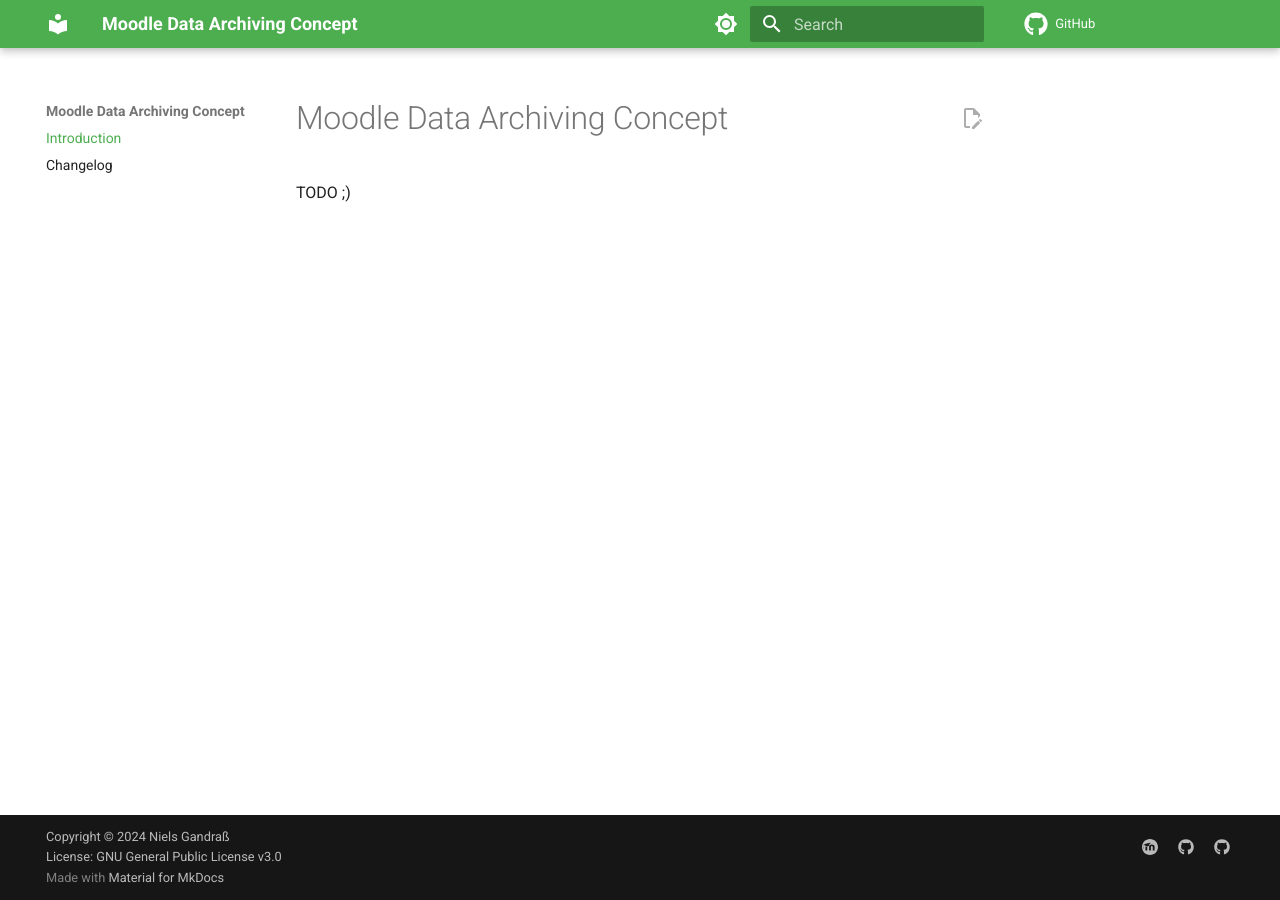
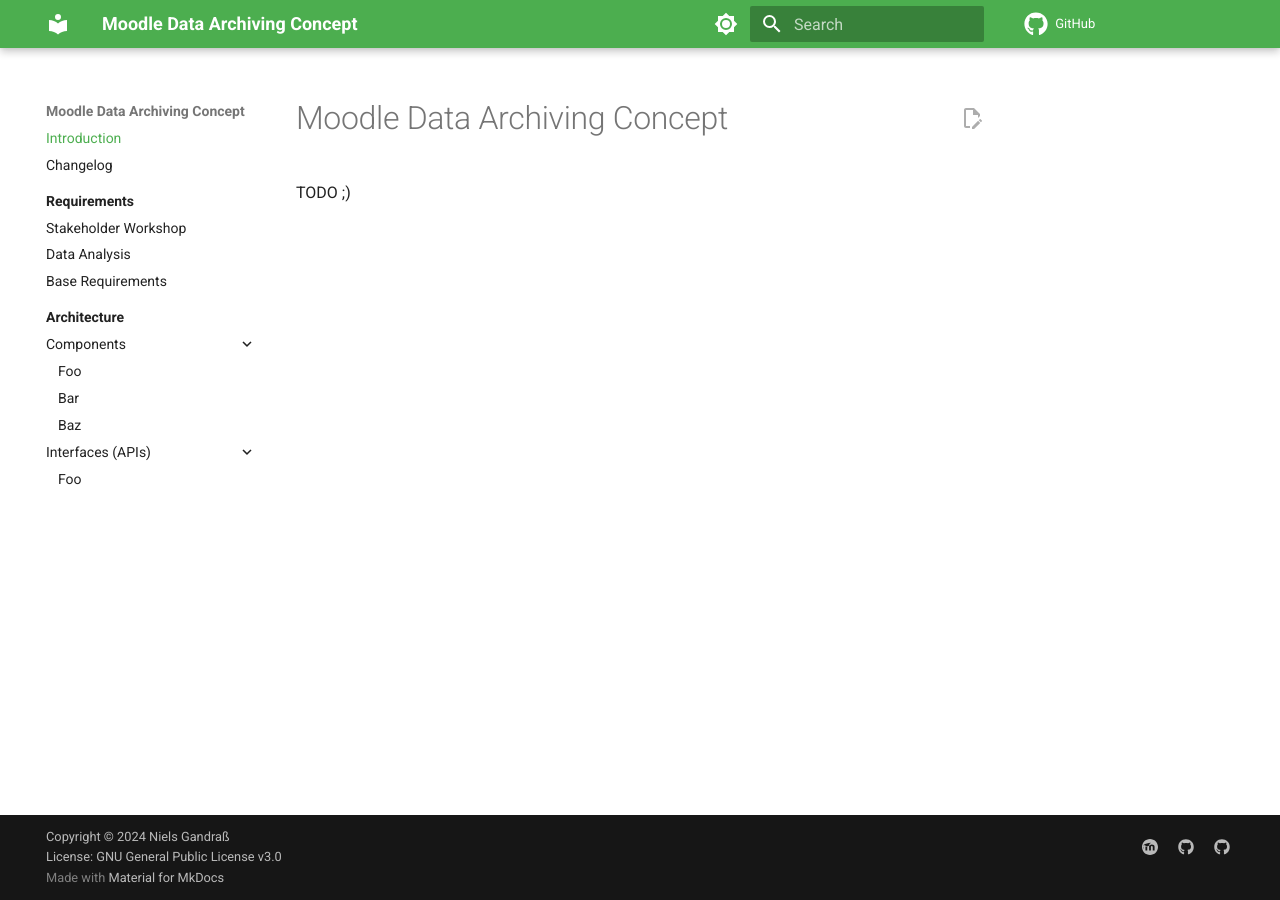
Before and after one commit to ngandrass/moodle-data-archiving-concept, an MkDocs documentation site: the page built from docs/index.md, in a window 1280 px wide. Built offline with MkDocs 1.6.1 and Material for MkDocs 9.7.7, drawn with Linux system fonts in a browser that asks for light colours; comment, search, counter and statistics services are not loaded.

Commit message:
Create basic docs structure

```diff
--- a/mkdocs.yml
+++ b/mkdocs.yml
@@ -74,3 +74,18 @@ extra_css:
 nav:
   - "Introduction": index.md
   - "Changelog": changelog.md
+
+  - "Requirements":
+    - requirements/index.md
+    - "Stakeholder Workshop": requirements/stakeholder-workshop.md
+    - "Data Analysis": requirements/data-analysis.md
+    - "Base Requirements": requirements/base-requirements.md
+
+  - "Architecture":
+    - architecture/index.md
+    - "Components":
+      - architecture/components/foo.md
+      - architecture/components/bar.md
+      - architecture/components/baz.md
+    - "Interfaces (APIs)":
+      - architecture/interfaces/foo.md
```
Also changed, not shown: docs/architecture/components/bar.md (added, +1 -0 lines), docs/architecture/components/baz.md (added, +1 -0 lines), docs/architecture/components/foo.md (added, +1 -0 lines), docs/architecture/index.md (added, +1 -0 lines), docs/architecture/interfaces/foo.md (added, +1 -0 lines), docs/requirements/base-requirements.md (added, +40 -0 lines), docs/requirements/data-analysis.md (added, +1 -0 lines), docs/requirements/index.md (added, +1 -0 lines), docs/requirements/stakeholder-workshop.md (added, +1 -0 lines).
